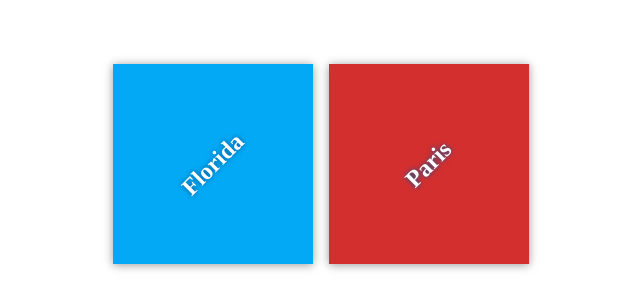
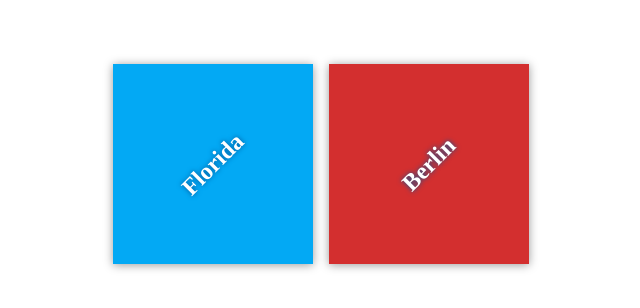
Before and after one commit to Keshavpp/my-t-p, a plain HTML site: page index.html in a window 1280 px wide. Shown: the part 236-544 px from the top of the page, 319-959 px from the left. Drawn offline with Linux system fonts and the light colour scheme.

Commit message:
Change the location

```diff
--- a/index.html
+++ b/index.html
@@ -15,7 +15,7 @@
             </div>
 
             <div class="destination" id="paris">
-                <h2>Paris</h2>
+                <h2>Berlin</h2>
             </div>
         </div>
     </div>
```
